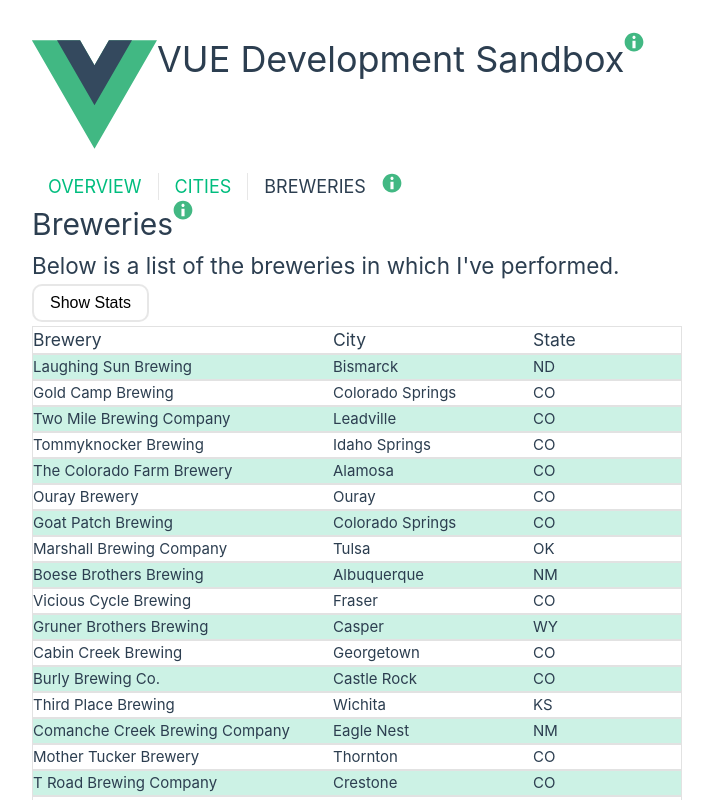
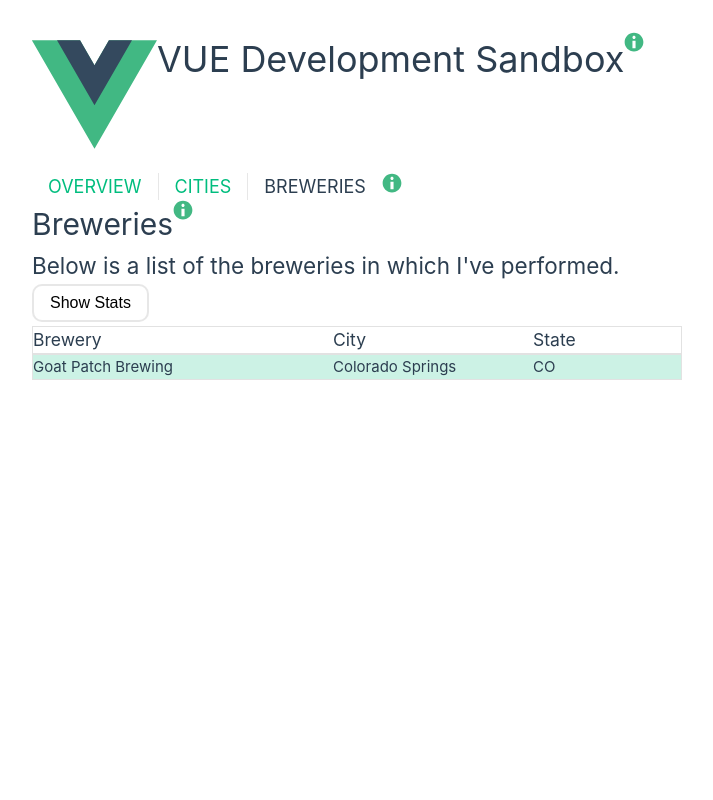
Before and after one commit to offthekitchen/vue-sandbox, a Vue app: page /vue-sandbox/breweries in a window 1280 px wide. Shown: the top 800 px of the page, without its empty margins (0-713 px from the left). Built offline with nearby package versions, Linux system fonts and the light colour scheme; no server answers.

Commit message:
Added  function to get distinct breweries

```diff
--- a/src/composables/breweries.ts
+++ b/src/composables/breweries.ts
@@ -1,31 +1,38 @@
-import { reactive, onMounted } from "vue"
-import jsonBreweries from "../data/BREWERIES.json"
+import { ref, reactive } from "vue"
 import type { IBrewery } from "../interfaces/brewery"
 import type { IPerformance } from "../interfaces/performance";
 import type { IStatistic } from "../interfaces/statistic"
+import jsonBreweries from "../data/BREWERIES.json"
+
 
 export function useBreweries() {
-  var breweryPerformances = reactive<IBrewery[]>(jsonBreweries.breweries)
 
-    // filter list of cities to those performed in
-    function getDistinctBreweries(performances: IPerformance[]) {
-      //Need filtering code here
-      performances.forEach(performance => {
-          if(performance.venue.includes('Brew')) {
-            breweryPerformances.push({brewery: performance.venue, cityName: performance.cityName, stateCode: performance.stateCode})
-          }
-      })
+  var breweryPerformances = ref<IBrewery[]>(jsonBreweries.breweries)
+
+  // Build a list of distinct breweries I've performed in
+  function getDistinctBreweries(performances: IPerformance[]) {
+    let distinctBreweryPerformances: IBrewery[] = []
+    performances.forEach(performance => {
+        if (performance.venue.includes('Brew') && !distinctBreweryPerformances.some(perf => perf.brewery === performance.venue)){
+            distinctBreweryPerformances.push({brewery: performance.venue, cityName: performance.cityName, stateCode: performance.stateCode})
+        }
+      }
+    )
+
+    if(distinctBreweryPerformances.length > 0) {
+      breweryPerformances.value = distinctBreweryPerformances
     }
+  }
 
-   // determine number of states performed in for brewery performances
+   // Build and array of distinct US states performed in at breweries
    function getDistinctStates() {
     const seenValues = new Set()
-    return breweryPerformances.filter(obj => {
-      const value = obj['stateCode']
-      if (seenValues.has(value)) {
+    return breweryPerformances.value.filter(performance => {
+      const stateCode = performance['stateCode']
+      if (seenValues.has(stateCode)) {
         return false
       }
-      seenValues.add(value)
+      seenValues.add(stateCode)
       return true
     })
   }
@@ -33,7 +40,7 @@
     function getStats() {
       let distinctStates = getDistinctStates()
       let stats: IStatistic[] = []
-      stats.push({stat: 'Breweries Performed in:', statValue: breweryPerformances.length.toLocaleString()})
+      stats.push({stat: 'Breweries Performed in:', statValue: breweryPerformances.value.length.toLocaleString()})
       stats.push({stat: 'Number of States:', statValue: distinctStates.length.toLocaleString()})
      return stats
     }
--- a/src/data/BREWERIES.json
+++ b/src/data/BREWERIES.json
@@ -1,7 +1,7 @@
 {
   "breweries": [
     {
-      "brewery": "Laughing Sun Brewing",
+      "brewery": "Laughing Sun Brewing Company",
       "cityName": "Bismarck",
       "stateCode": "ND"
     },
```
